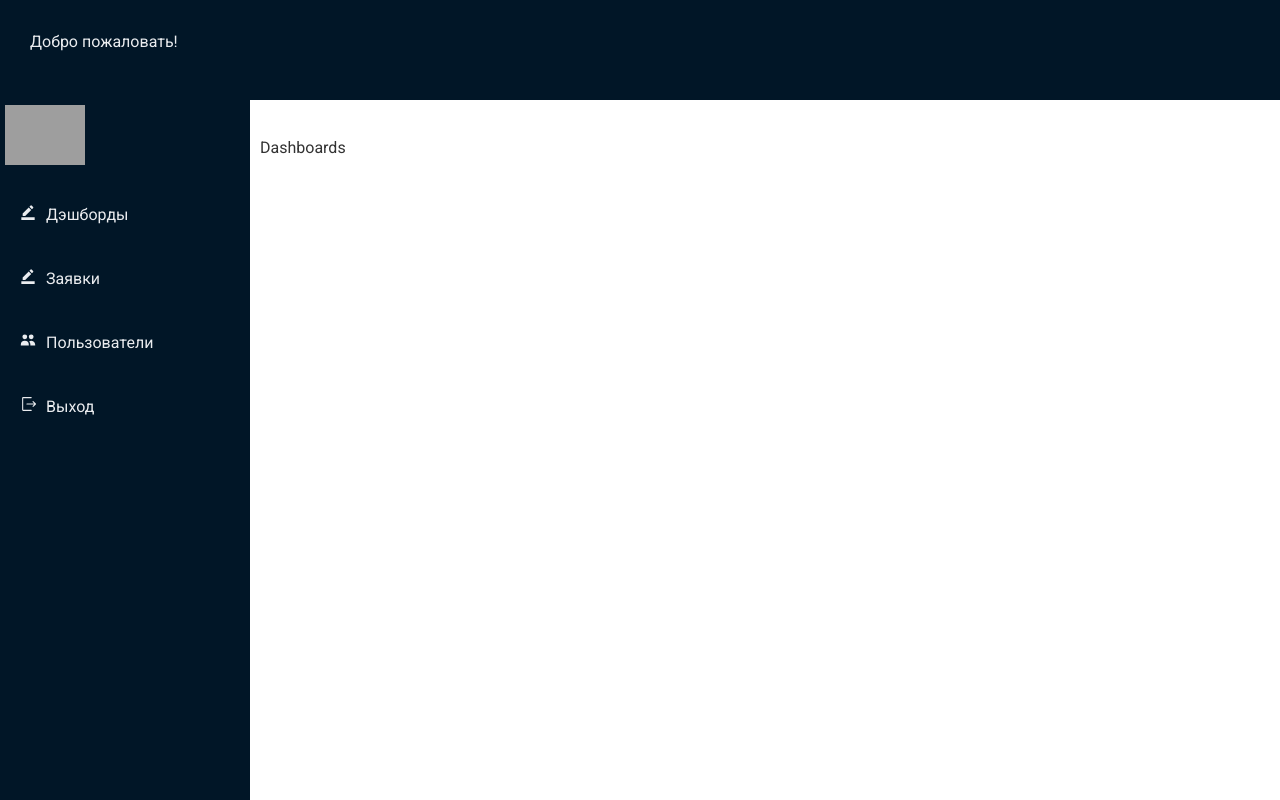
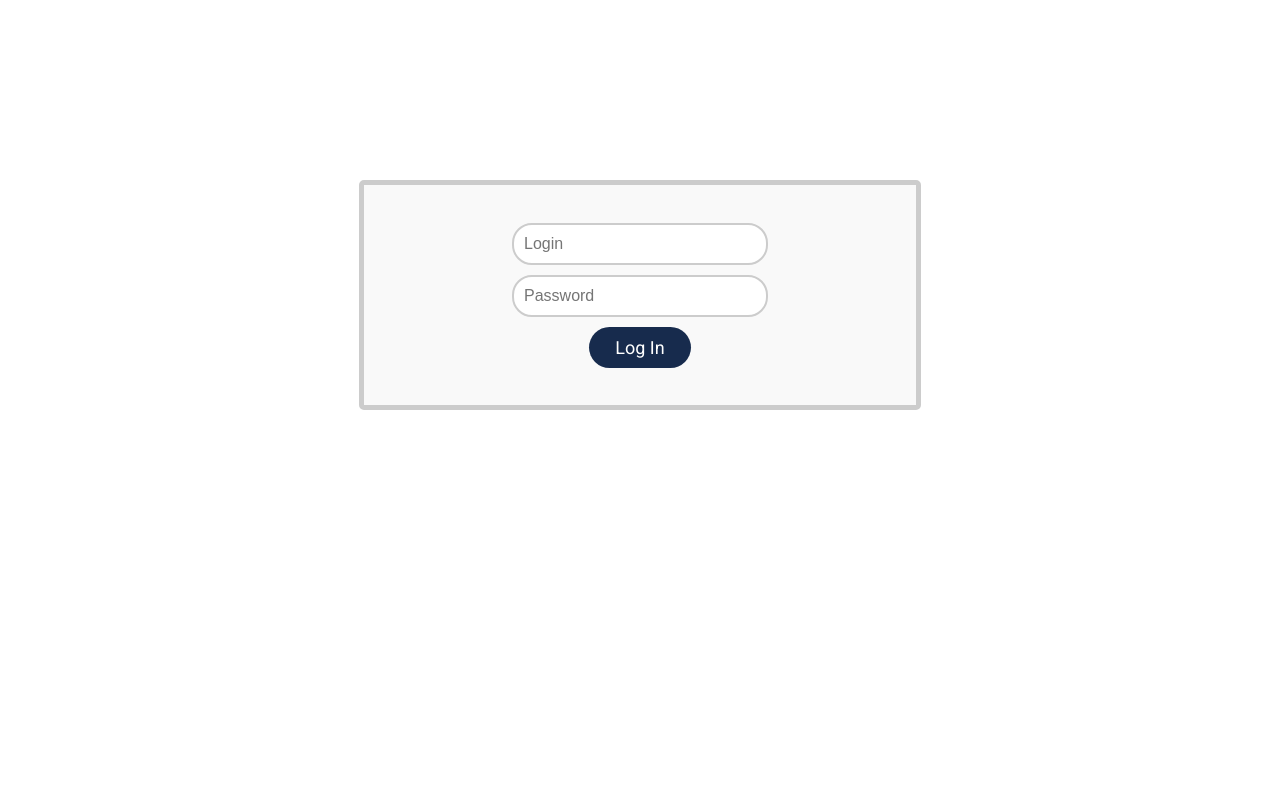
Before and after one commit to MultiDevBek/Front, a React (Vite) app: page / in a window 1280 px wide. Built offline with nearby package versions, Linux system fonts and the light colour scheme; grey boxes are pictures that could not be loaded.

Commit message:
Сделаная аунтефикация и переделаны роуты

```diff
--- a/src/App.jsx
+++ b/src/App.jsx
@@ -4,25 +4,35 @@ import Sidebar from './components/Sidebar';
 import Dashboards from '../src/pages/Dashboards';
 import Applications from '../src/pages/Applications';
 import Users from '../src/pages/Users';
+import Login from '../src/auth/Login';
+import AuthLayout from '../src/components/AuthLayout';
 
 function App() {
 
   return (
     <Router>
+      <Routes>
+        <Route path='/' element={<AuthLayout><Login /></AuthLayout>}/>
+
+        <Route
+          path='/app/*'
+          element={
             <div className='App'>
               <header>Добро пожаловать!</header>
-
               <Sidebar />
               <div className='main'>
                 <Routes>
-            <Route path='/' element={<Dashboards />}/>
-            <Route path='/applications' element={<Applications />}/>
-            <Route path='/users' element={<Users />}/>
+                  <Route path='dash' element={<Dashboards />}/>
+                  <Route path='applications' element={<Applications />}/>
+                  <Route path='users' element={<Users />}/>
                 </Routes>
               </div>
             </div>
+          }
+        />
+      </Routes>
     </Router>
-  )
+  );
 }
 
 export default App
--- /dev/null
+++ b/src/auth/Login.css
@@ -0,0 +1,43 @@
+/* Login form container */
+.login-container {
+    width: 40%;
+    margin: 0 auto;
+    padding: 20px;
+    background-color: #f9f9f9;
+    border: 5px solid #ccc;
+    border-radius: 5px;
+    height: 10em;
+    display: flex;
+    flex-direction: column;
+    justify-content: center;
+    align-items: center;
+    margin-top: 10em;
+    font-size: large;
+}
+
+
+
+.login-input {
+    width: 50%;
+    padding: 10px;
+    margin-bottom: 10px;
+    border: 2px solid #ccc;
+    border-radius: 20px;
+    box-sizing: border-box;
+    font-size:medium;
+}
+
+.login-button {
+    width: 20%;
+    padding: 10px;
+    background: #172b4d;
+    color: #fff;
+    border: none;
+    border-radius: 30px;
+    cursor: pointer;
+}
+
+.login-error {
+    color: red;
+    margin-top: 10px;
+}
--- /dev/null
+++ b/src/auth/Login.jsx
@@ -0,0 +1,31 @@
+import React, { useState } from 'react';
+import './Login.css';
+
+const Login = () => {
+    const [login, setLogin] = useState('');
+    const [password, setPassword] = useState('');
+
+    const handleLoginChange = (e) => {
+        setLogin(e.target.value);
+    };
+
+    const handlePasswordChange = (e) => {
+        setPassword(e.target.value);
+    };
+
+    const handleLogin = () => {
+        // Add your login logic here
+        console.log('Login:', login);
+        console.log('Password:', password);
+    };
+
+    return (
+        <div className='login-container'>
+            <input type="text" className='login-input' value={login} onChange={handleLoginChange} placeholder="Login" />
+            <input type="password" className='login-input' value={password} onChange={handlePasswordChange} placeholder="Password" />
+            <button className='login-button' onClick={handleLogin}>Log In</button>
+        </div>
+    );
+};
+
+export default Login;
--- /dev/null
+++ b/src/components/AuthLayout.jsx
@@ -0,0 +1,12 @@
+// components/AuthLayout.jsx
+import React from 'react';
+
+const AuthLayout = ({ children }) => {
+  return (
+    <div className='auth-layout'>
+      {children}
+    </div>
+  );
+};
+
+export default AuthLayout;
--- a/src/components/Sidebar.jsx
+++ b/src/components/Sidebar.jsx
@@ -11,19 +11,19 @@ function Sidebar() {
             <img src={crm_logo} alt="logo" className="logo"/>
             <ul>
                 <li>
-                    <Link to='/'><MdBorderColor />Дэшборды</Link>
+                    <Link to='dash'><MdBorderColor />Дэшборды</Link>
                 </li>
 
                 <li>
-                    <Link to='/applications'><MdBorderColor />Заявки</Link>
+                    <Link to='applications'><MdBorderColor />Заявки</Link>
                 </li>
 
                 <li>
-                    <Link to='/users'><HiUsers />Пользователи</Link>
+                    <Link to='users'><HiUsers />Пользователи</Link>
                 </li>
 
                 <li>
-                    <Link><RxExit />Выход</Link>
+                    <Link to= '/'><RxExit />Выход</Link>
                 </li>
             </ul>
         </div>
--- a/src/pages/Applications.jsx
+++ b/src/pages/Applications.jsx
@@ -4,7 +4,7 @@
 function Applications () {
     return (
         <div>
-            Заяки
+            Заявки
         </div>
     )
 }
```
Lines whose indentation alone changed are shown as unchanged.
